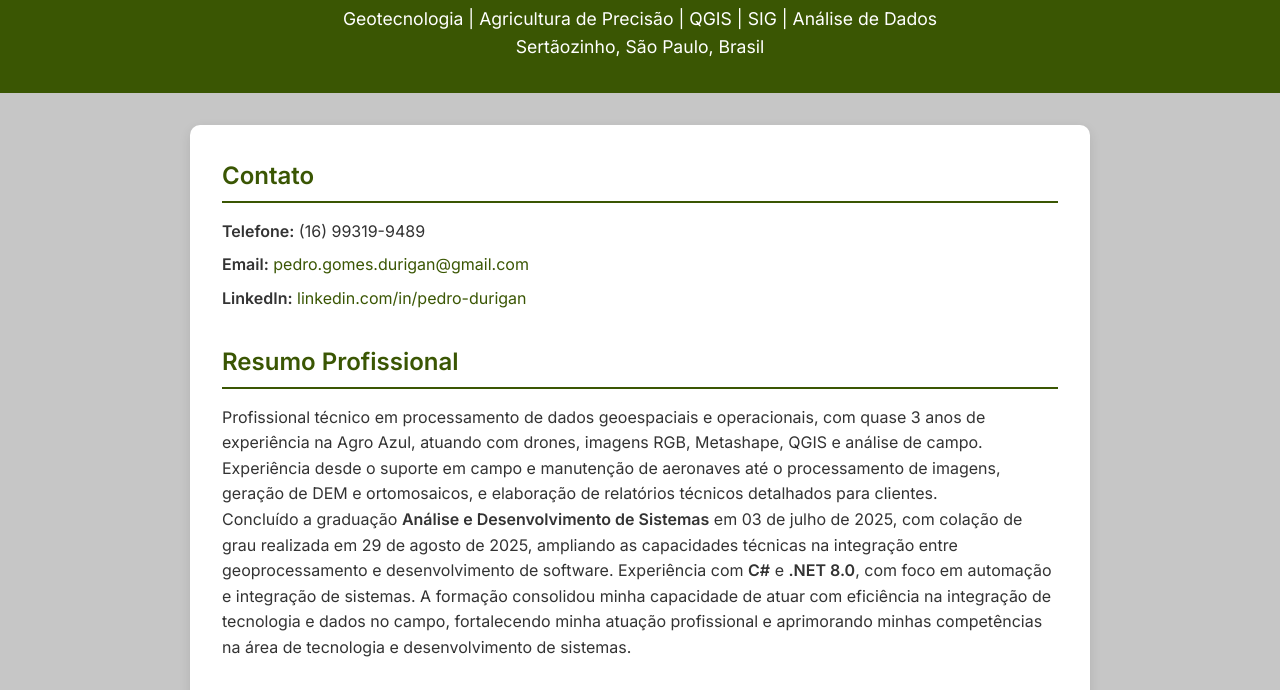
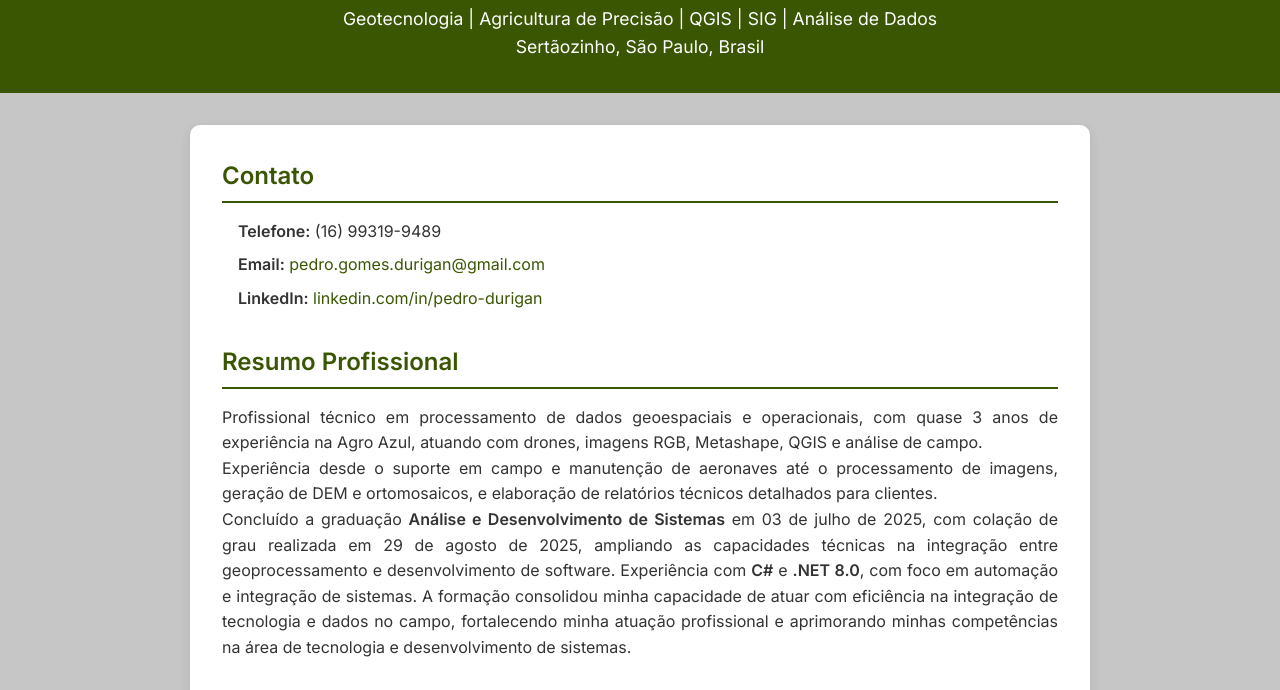
Before and after one commit to PedrinhoDurigan/PedrinhoDurigan.github.io, a plain HTML site: page index.html in a window 1280 px wide. Shown: the part 86-776 px from the top of the page. Drawn offline with Linux system fonts and the light colour scheme.

Commit message:
Update index.html

```diff
--- a/index.html
+++ b/index.html
@@ -41,18 +41,24 @@
     }
     section {
       margin-bottom: 2rem;
+      text-align: justify;
+      text-justify: inter-word;
     }
     h2 {
       color: #3a5603;
       border-bottom: 2px solid #3a5603;
       padding-bottom: 0.3rem;
       margin-bottom: 1rem;
+      text-align: left; /* títulos continuam alinhados à esquerda */
     }
     ul {
       list-style: none;
+      padding-left: 1rem;
     }
     ul li {
       margin-bottom: 0.5rem;
+      text-align: justify;
+      text-justify: inter-word;
     }
     a {
       color: #3a5603;
```
